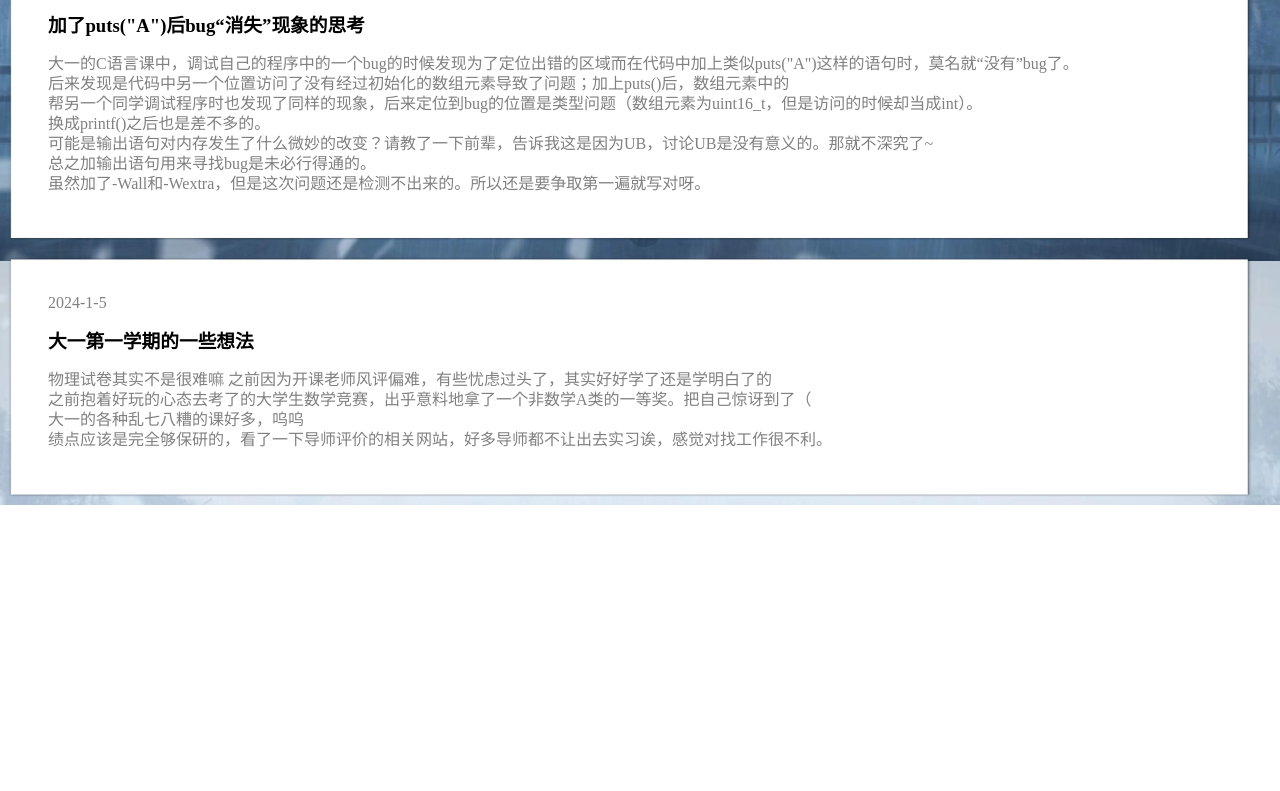
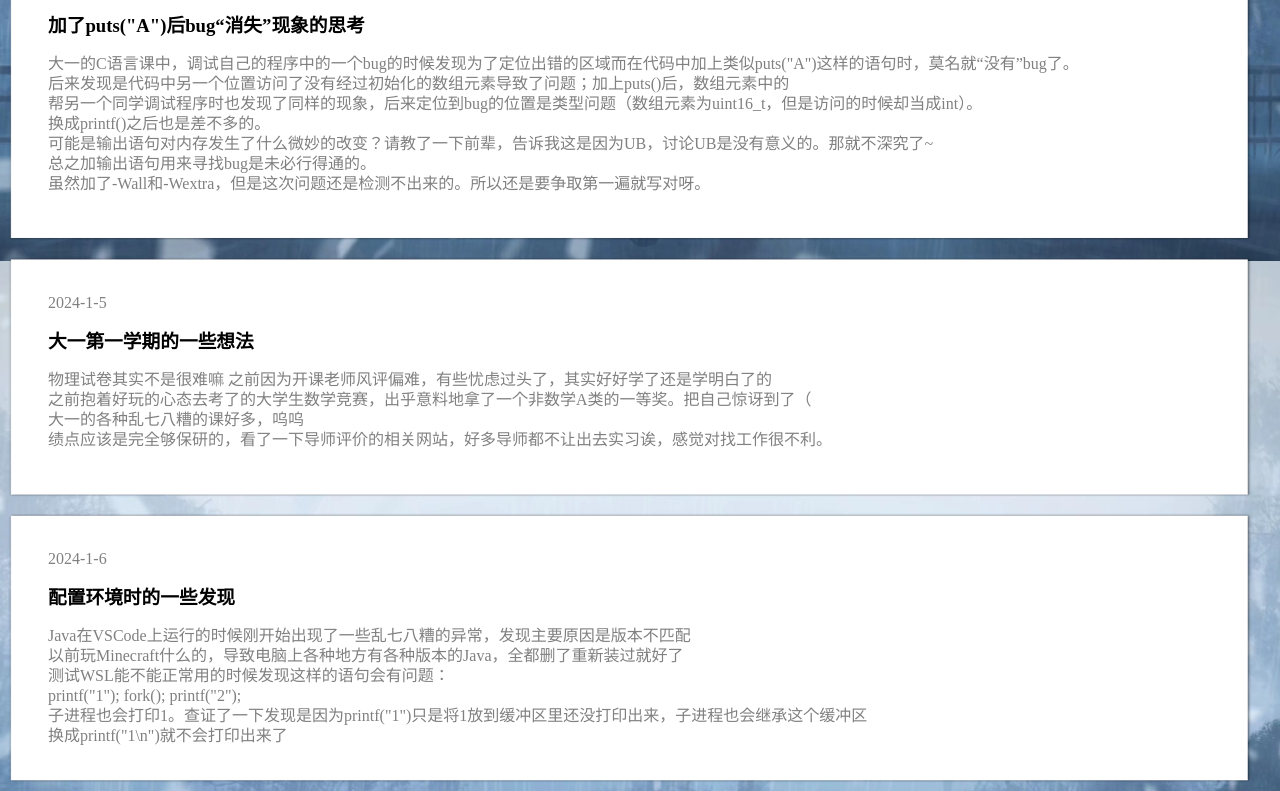
Before and after one commit to smallerstar/smallerstar.github.io, a plain HTML site: page sub-site/mywords.html in a window 1280 px wide. Shown: the part 539-1330 px from the top of the page. Before the commit the page ends 1044 px from the top, so only its background shows below. Drawn offline with Linux system fonts and the light colour scheme; a web font is replaced by a local one.

Commit message:
Add files via upload

```diff
--- a/sub-site/mywords.html
+++ b/sub-site/mywords.html
@@ -51,5 +51,18 @@
             </p>
         </div>
 
+        <div class="mywords" style="height: 270px; background-size: 100% 270px;">
+            <p><br></p>
+            <div id="date-and-context">2024-1-6</div>
+            <h3>配置环境时的一些发现</h3>
+            <p id="date-and-context">Java在VSCode上运行的时候刚开始出现了一些乱七八糟的异常，发现主要原因是版本不匹配
+                <br>以前玩Minecraft什么的，导致电脑上各种地方有各种版本的Java，全都删了重新装过就好了
+                <br>测试WSL能不能正常用的时候发现这样的语句会有问题：
+                <br>printf("1"); fork(); printf("2");
+                <br>子进程也会打印1。查证了一下发现是因为printf("1")只是将1放到缓冲区里还没打印出来，子进程也会继承这个缓冲区
+                <br>换成printf("1\n")就不会打印出来了
+            </p>
+        </div>
+
     </body>
 </html>
```
